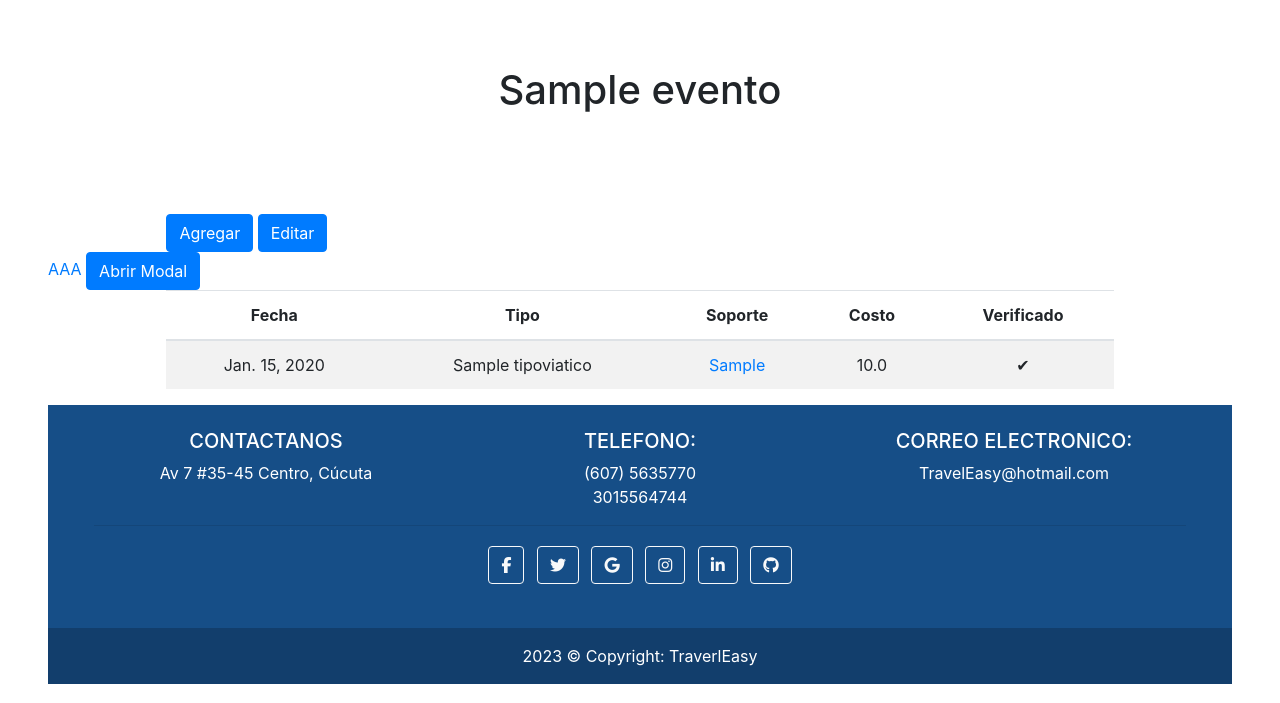
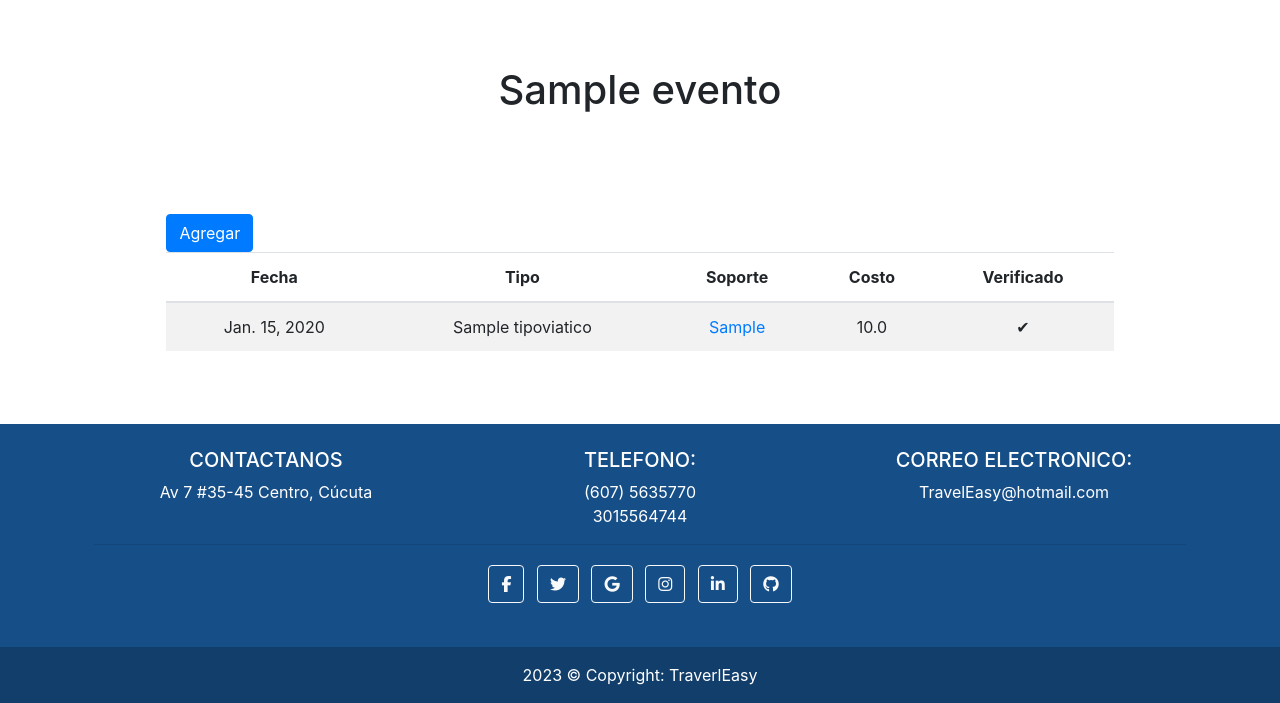
Before and after one commit to JulianRivers/TravelEasy, a Django app: page /evento/1 in a window 1280 px wide. Shown: the part 97-800 px from the top of the page. Run offline with Django 4.2, Linux system fonts and the light colour scheme; a user stored in the database is signed in; tables that the repository leaves empty hold one stand-in row (values such as "Sample post"); some libraries are stand-ins or nearby versions.

Commit message:
títulos

```diff
--- a/empleado/templates/agregar-viatico.html
+++ b/empleado/templates/agregar-viatico.html
@@ -1,6 +1,10 @@
 {% extends 'layouts/inicio.html' %}
 {% load crispy_forms_tags %}
 {% load static %}
+
+{% block title %}
+{{evento.nombre}}
+{% endblock title %}
 
 {% block content %}
 <form method="POST" enctype="multipart/form-data">
--- a/empleado/templates/eventos-detalle.html
+++ b/empleado/templates/eventos-detalle.html
@@ -1,34 +1,19 @@
-{% extends 'layouts/inicio.html' %} {% load crispy_forms_tags %} {% load static
-%} {% block content %}
+{% extends 'layouts/inicio.html' %}
+{% load static %}
+
+{% block title %}
+{{evento.nombre}}
+{% endblock title %}
+
+
+{% block content %}
 <div class="titulo text-center">
   <h1>{{evento.nombre}}</h1>
 </div>
 <div style="padding-left: 10%;">
-  <button class="btn btn-primary">Agregar</button>
-  <button class="btn btn-primary">Editar</button>
+  <a href="{% url 'empleado:agregarViatico' idEvento=evento.id %}" class="btn btn-primary">Agregar</a>
 </div>
-<a href="{% url 'empleado:agregarViatico' idEvento=evento.id %}">AAA</a>
-<button type="button" class="btn btn-primary" data-bs-toggle="modal" data-bs-target="#myModal">
-  Abrir Modal
-</button>
-<div class="modal fade" id="myModal" tabindex="-1" aria-labelledby="exampleModalLabel" aria-hidden="true">
-  <div class="modal-dialog">
-    <div class="modal-content">
-      <div class="modal-header">
-        <h5 class="modal-title" id="exampleModalLabel">Título del Modal</h5>
-        <button type="button" class="btn-close" data-bs-dismiss="modal" aria-label="Close"></button>
-      </div>
-      <div class="modal-body">
-        <p>Contenido del modal...</p>
-      </div>
-      <div class="modal-footer">
-        <button type="button" class="btn btn-secondary" data-bs-dismiss="modal">Cerrar</button>
-        <button type="button" class="btn btn-primary">Guardar</button>
-      </div>
-    </div>
-  </div>
 
-</div>
 <div class="d-flex justify-content-center ">
   <table class="table table-striped text-center mx-auto tabletamanio">
     <thead>
@@ -52,5 +37,5 @@
       {% endfor %}
     </tbody>
   </table>
-  {% endblock content %}
 </div>
+{% endblock content %}
--- a/empleado/templates/eventos.html
+++ b/empleado/templates/eventos.html
@@ -1,6 +1,10 @@
 {% extends 'layouts/inicio.html' %}
 {% load crispy_forms_tags %}
 {% load static %}
+
+{% block title %}
+Inicio
+{% endblock title %}
 
 {% block content %}
 {% for evento in eventos %}
--- a/empleado/templates/layouts/inicio.html
+++ b/empleado/templates/layouts/inicio.html
@@ -3,7 +3,7 @@
 <!-- Navbar -->
 <nav class="navbar p-4 pe-5">
   <div class="container-fluid">
-    <a class="navbar-brand color-primary font-size-1" href="#">
+    <a class="navbar-brand color-primary font-size-1" href="/inicio">
       <img
         src="{% static 'images/13045f292f2a450687918591a7a1eb70 1.svg' %}"
         alt="Logo"
--- a/gerente/templates/index.html
+++ b/gerente/templates/index.html
@@ -1,6 +1,10 @@
 {% extends 'layouts/base.html' %}
 {% load crispy_forms_tags %}
 {% load static %}
+
+{% block title %}
+TravelEasy
+{% endblock title %}
 
 {% block body %}
     <!-- Navbar -->
--- a/gerente/templates/login.html
+++ b/gerente/templates/login.html
@@ -1,6 +1,10 @@
 {% extends 'layouts/base.html' %}
 {% load crispy_forms_tags %}
 {% load static %}
+
+{% block title %}
+Inicio Sesión
+{% endblock title %}
 
 {% block body %}
 <section class="vh-100" style="background-color: #9A616D;">
--- a/static/js/animations.js
+++ b/static/js/animations.js
@@ -21,5 +21,3 @@ document.addEventListener('DOMContentLoaded', function() {
     window.location.href = "/logout";
   });
 });
-
-var myModal = new bootstrap.Modal(document.getElementById('myModal'));
```
